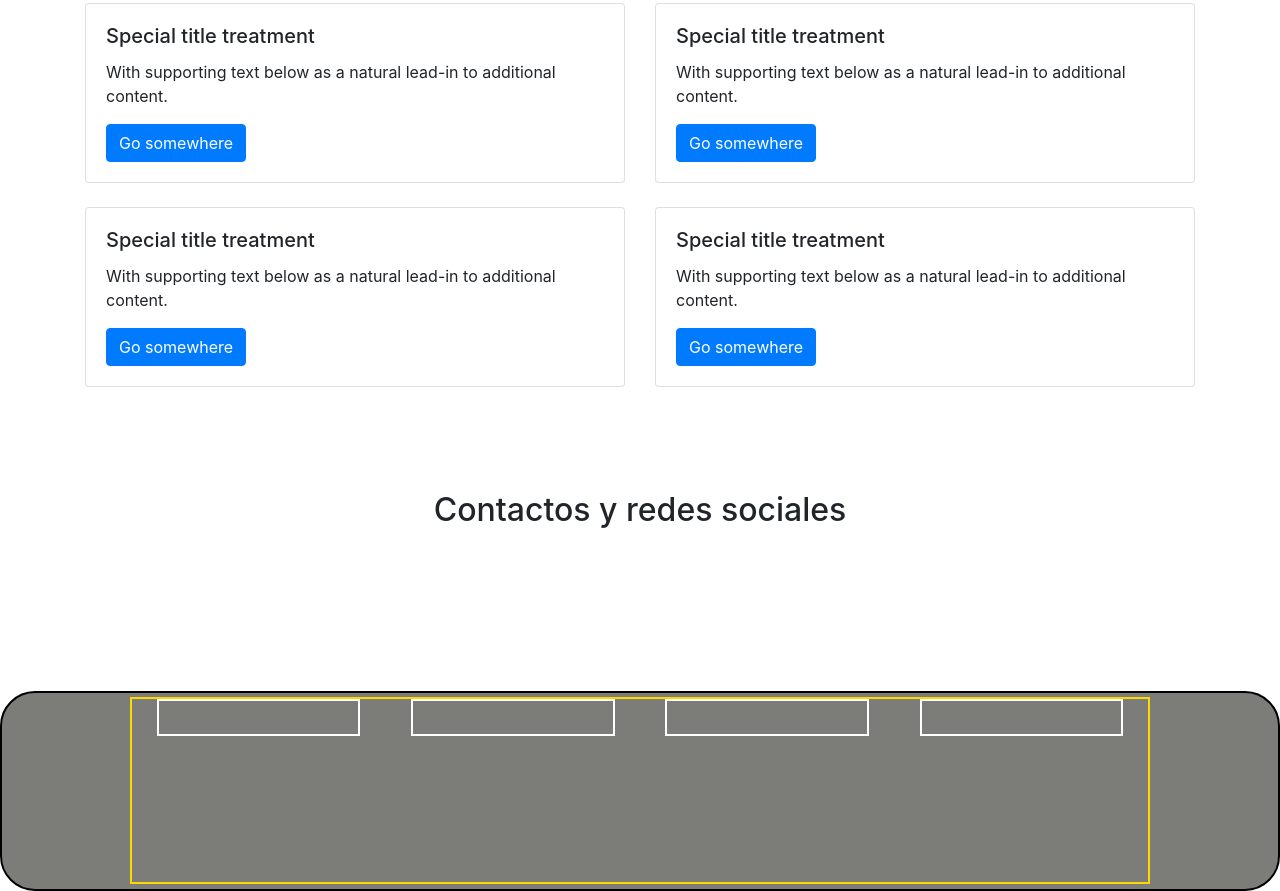
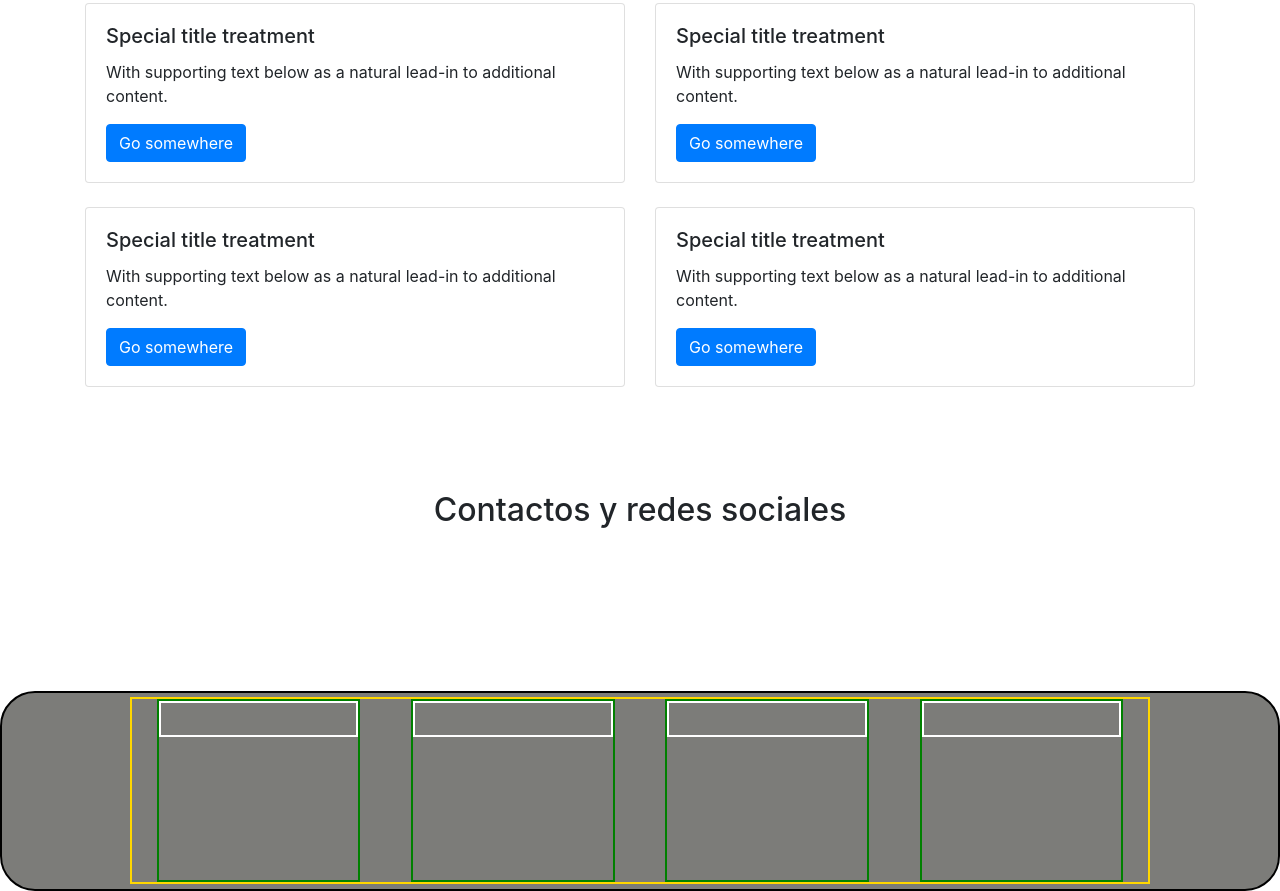
Before and after one commit to SUSANA-dev/Tuabogadovirtual, a plain HTML site: page index.html in a window 1280 px wide. Shown: the part 1995-2886 px from the top of the page. Drawn offline with nearby package versions, Linux system fonts and the light colour scheme.

Commit message:
Cambio en div de container de valores2

```diff
--- a/my-style.css
+++ b/my-style.css
@@ -114,7 +114,7 @@
     text-align: center;
     width: 20%;
     height: 100%;
-    /* border: 2px green solid; */
+    border: 2px green solid;
 }
 .contImg{
     border: 2px white solid;
```
Also changed, not shown: index.html (+1 -1 lines).
